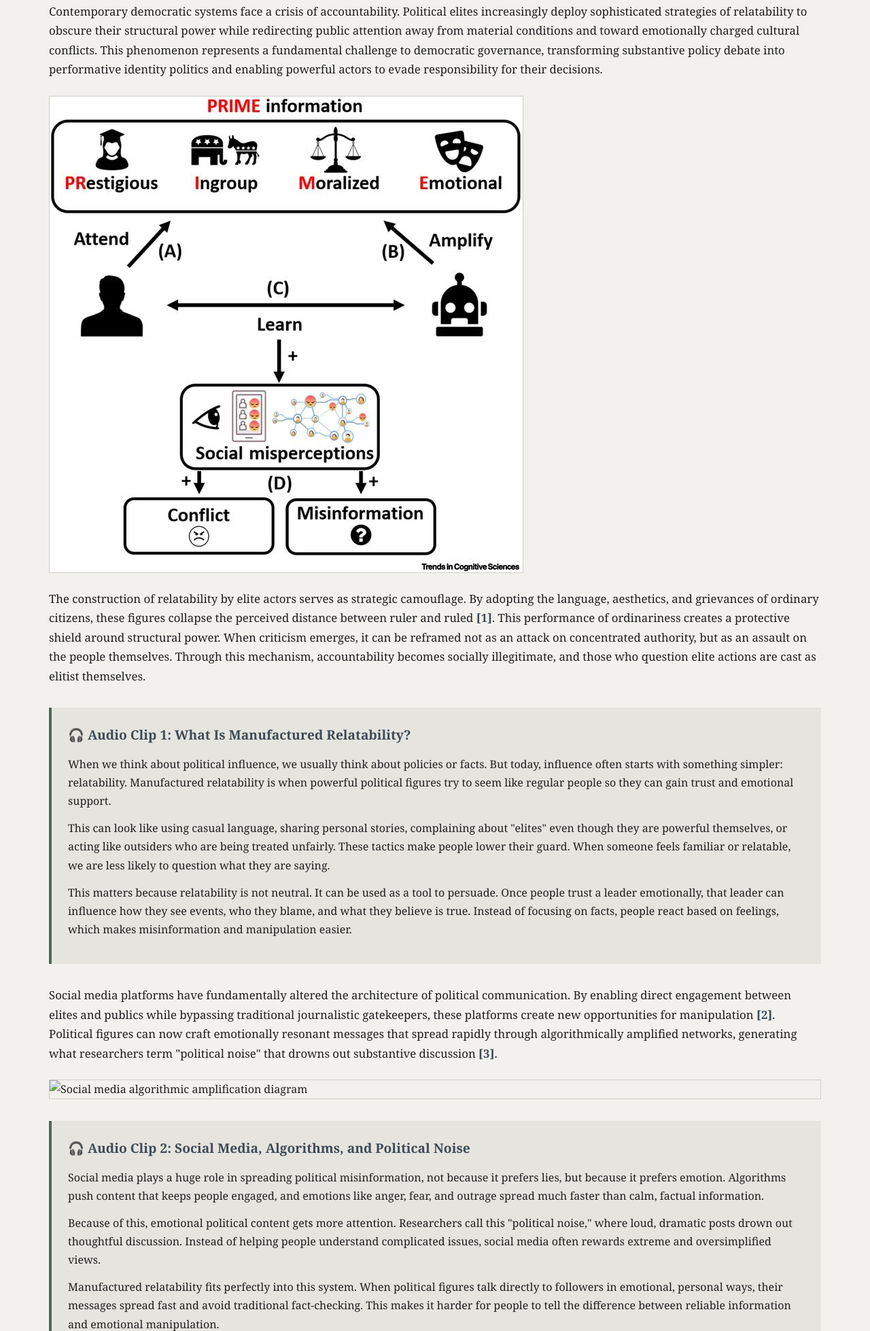
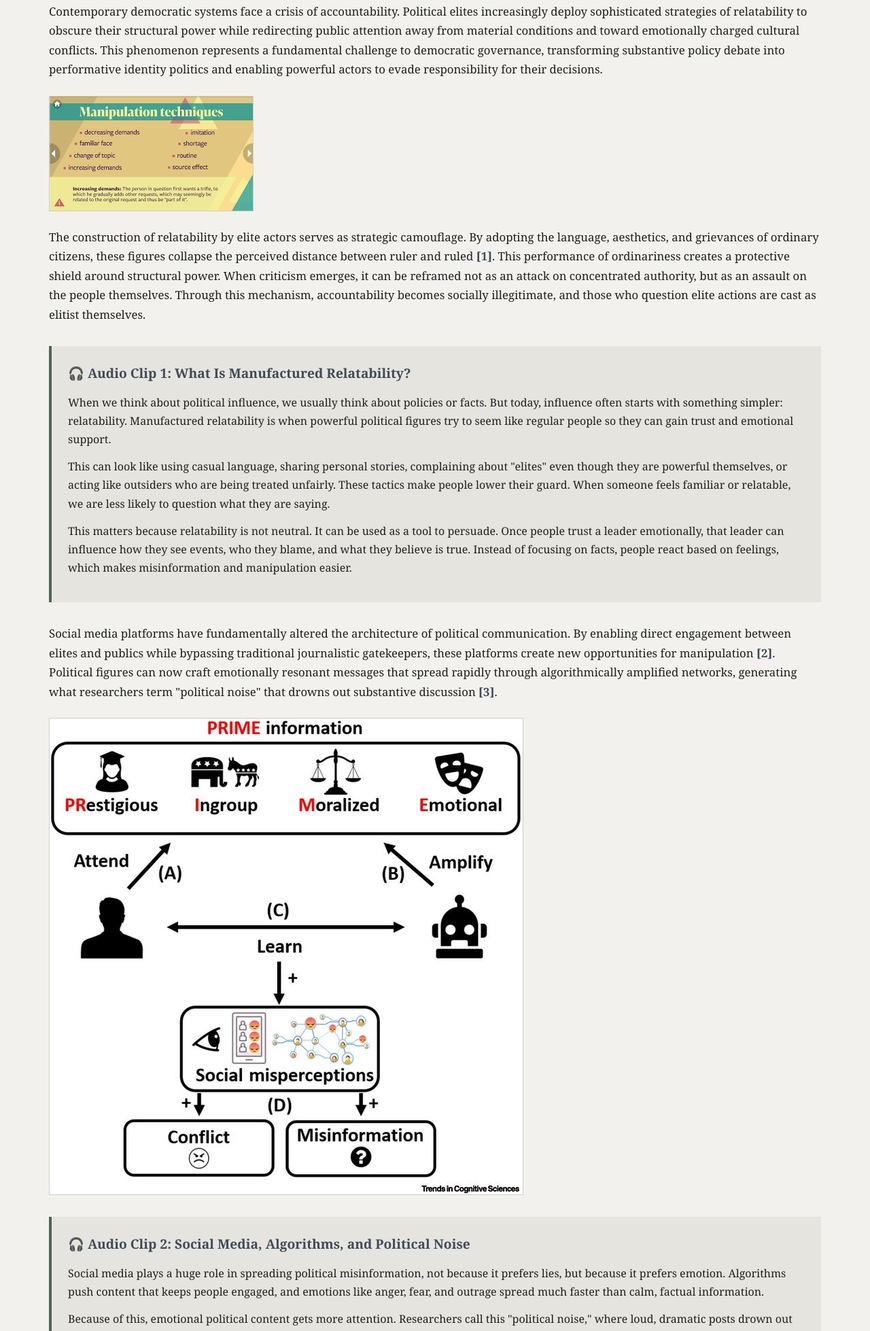
Before and after one commit to karthiksrikumar/websiteforlang, a plain HTML site: page index.html in a window 1280 px wide. Shown: the part 573-2531 px from the top of the page at 68% size. Drawn offline with Linux system fonts and the light colour scheme.

Commit message:
fixed stuff

```diff
--- a/index.html
+++ b/index.html
@@ -299,7 +299,7 @@
 
             <p>Contemporary democratic systems face a crisis of accountability. Political elites increasingly deploy sophisticated strategies of relatability to obscure their structural power while redirecting public attention away from material conditions and toward emotionally charged cultural conflicts. This phenomenon represents a fundamental challenge to democratic governance, transforming substantive policy debate into performative identity politics and enabling powerful actors to evade responsibility for their decisions.</p>
 
-            <img src="media/image_2026-01-06_234937329.png" alt="Conceptual diagram of elite manipulation tactics">
+            <img src="media/image_2026-01-06_235747473.png" alt="Conceptual diagram of elite manipulation tactics">
 
             <p>The construction of relatability by elite actors serves as strategic camouflage. By adopting the language, aesthetics, and grievances of ordinary citizens, these figures collapse the perceived distance between ruler and ruled <a href="#" class="citation">[1]</a>. This performance of ordinariness creates a protective shield around structural power. When criticism emerges, it can be reframed not as an attack on concentrated authority, but as an assault on the people themselves. Through this mechanism, accountability becomes socially illegitimate, and those who question elite actions are cast as elitist themselves.</p>
 
@@ -312,7 +312,7 @@
 
             <p>Social media platforms have fundamentally altered the architecture of political communication. By enabling direct engagement between elites and publics while bypassing traditional journalistic gatekeepers, these platforms create new opportunities for manipulation <a href="#" class="citation">[2]</a>. Political figures can now craft emotionally resonant messages that spread rapidly through algorithmically amplified networks, generating what researchers term "political noise" that drowns out substantive discussion <a href="#" class="citation">[3]</a>.</p>
 
-            <img src="media/image_2026-01-06_234611066.png" alt="Social media algorithmic amplification diagram">
+            <img src="media/image_2026-01-06_234937329.png" alt="Social media algorithmic amplification diagram">
 
             <div class="audio-clip">
                 <h4><a href="#" onclick="return false;">🎧 Audio Clip 2: Social Media, Algorithms, and Political Noise</a></h4>
```
